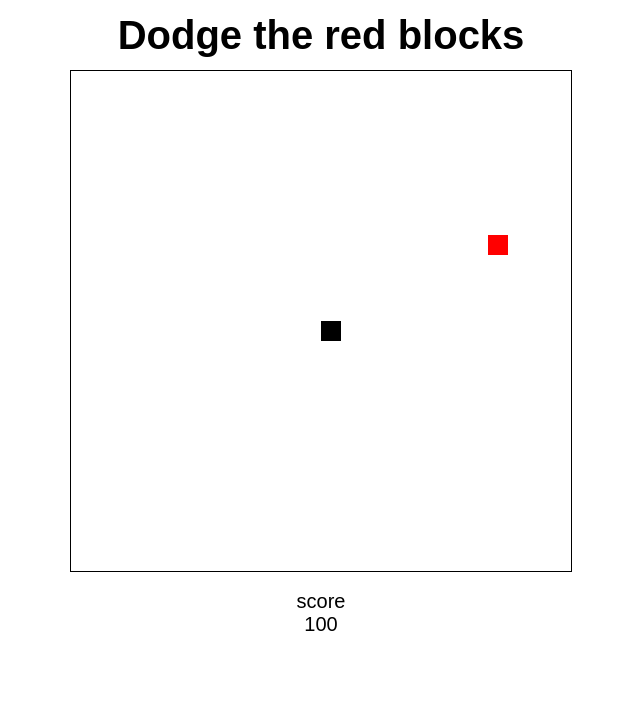
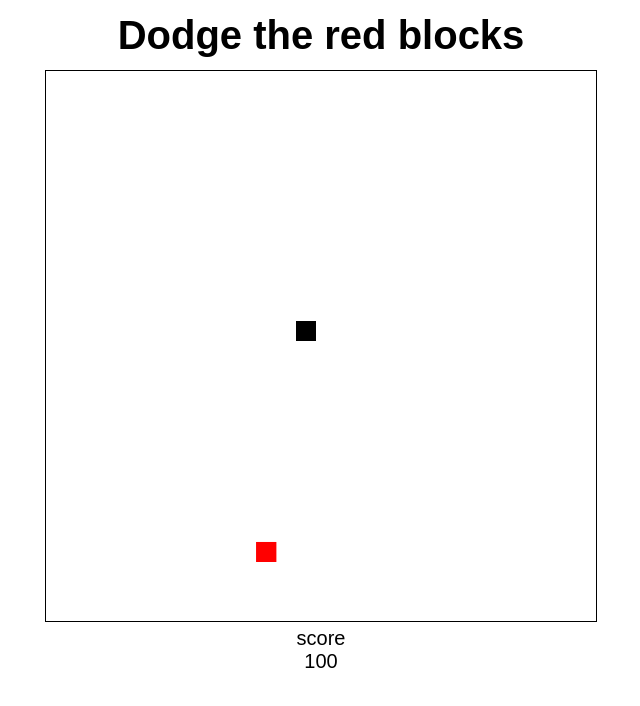
Before and after one commit to pandajakob/jakob-portfolio-webpage, a plain HTML site: page projects/ddb2/index.html in a window 1280 px wide. Shown: the whole page, without its empty margins (319-959 px from the left). Drawn offline with Linux system fonts and the light colour scheme; a web font is replaced by a local one.

Commit message:
ddr2 done

```diff
--- a/projects/ddb2/index.html
+++ b/projects/ddb2/index.html
@@ -12,15 +12,22 @@
             <h1> Dodge the red blocks</h1>
 
             <div id="game-container">
-            <canvas id="gameboard" width="500" height="500">
+                <canvas id="gameboard" width="550" height="550"> </canvas>
+                <p> score </p>
+                <p id="score"> 0 </p>
 
-
-            </canvas>
-
-            <p> score </p>
-            <p id="score"> 0 </p>
+                <div id="gameOver">
+                    <h2> Game Over! </h2>
+                    <p> Score </p>
+                    <p id="gameOverScore"> 0 </p>
+                    <button id="startGameBtn"> Restart </button>
+                </div>
 
             </div>
+            <div style="display:none;">
+                <img id="alien" src="ressources/alien.png" width="20" height="20" />
+              </div>
+
 
     </body>
     <script type="module" src="scripts.js"> </script>
--- a/projects/ddb2/scripts.js
+++ b/projects/ddb2/scripts.js
@@ -1,7 +1,8 @@
 const gameboard = document.getElementById("gameboard");
-const ctx = gameboard.getContext("2d");
+let ctx = gameboard.getContext("2d");
 const scoreText = document.getElementById("score");
-
+const gameOver = document.getElementById("gameOver");
+const startGameBtn = document.getElementById("startGameBtn");
 let width = gameboard.width;
 let height = gameboard.height;
 
@@ -12,33 +13,49 @@ const background = "white";
 const playerColor = "black";
 const enemyColor = 'red';
 const unitSize = 20;
-let speed = 2;
+let speed = 1;
 let running = false;
 let score = 0;
 
 let velX = 0;
 let velY = 0
 
+
+let enemies = []
+
+
+
 window.addEventListener("keydown", changeDirection);
+startGameBtn.addEventListener("click", resetGame);
 
-function gameStart(){
+function gameStart() {
+    gameOver.style.visibility = "hidden";
+    running = true;
+
+    if (running) {
         drawEnemies();
         drawPlayer();
 
-    setInterval(()=> {
-        score += 1*speed;
+        setInterval(() => {
+            if (running) {
+                score += speed**1.01;
+                score = Math.floor(score)
                 scoreText.innerText = `${score}`
-    }, 100)
+            }
+        }, 50)
+        let interval = 5000*speed;
+        setInterval(() => {
+            if (running) {
+                drawEnemies();
+                speed += 0.1/enemies.length;
+                console.log("speed", speed)
+            }
+        }, 7000)
 
-    setInterval(()=> {
-        drawEnemies();
-        speed += 1;
-    }, 10000)
-
+    };
 };
 gameStart();
 function changeDirection(evt) {
-
     switch (evt.keyCode) {
         case 37: //left
             velX = -1;
@@ -57,79 +74,87 @@ function changeDirection(evt) {
             velX = 0;
             break;
     }
-
-
 };
 
 
 function clearBoard() {
-    ctx.fillstyle = background;
+    ctx.fillStyle = background;
     ctx.fillRect(0, 0, width, height)
-
 };
 
 function drawPlayer() {
     ctx.fillStyle = playerColor;
     ctx.fillRect(playerX, playerY, unitSize, unitSize)
 
-    setInterval(()=>{
         ctx.clearRect(playerX, playerY, unitSize, unitSize)
-        if ((playerX > width-unitSize && velX == 1) || playerX <= 0 && velX == -1) {
+        if ((playerX > width - unitSize && velX == 1) || playerX <= 0 && velX == -1) {
             velX = 0;
         }
-        if ((playerY > height-unitSize && velY == 1) || playerY <= 0 && velY == -1) {
+        if ((playerY > height - unitSize && velY == 1) || playerY <= 0 && velY == -1) {
             velY = 0;
         }
-        playerY += velY;
-        playerX += velX;
+        playerY += velY*speed;
+        playerX += velX*speed;
+
         ctx.fillStyle = playerColor;
         ctx.fillRect(playerX, playerY, unitSize, unitSize)
-    },2)
 };
 
 
 
 function drawEnemies() {
-    const randomWidth = Math.floor(Math.random()*(width-2*unitSize)) + 2*unitSize;
-    const randomHeight = Math.floor(Math.random()*(height-2*unitSize)) + 2*unitSize;
+    const randomWidth = Math.floor(Math.random() * (width-2*unitSize)) + unitSize;
+    const randomHeight = Math.floor(Math.random() * (height-2*unitSize)) +  unitSize;
 
-    let enemyX = randomWidth;
-    let enemyY = randomHeight;
+    let randomDirX = Math.random() * 2 - 1;
+    let randomDirY = Math.random() * 2 - 1;
 
-    let randomDirX = Math.floor(Math.random()*3) - 1;
-    let randomDirY =  Math.floor(Math.random()*3) - 1;
+    const newEnemy = { x: randomWidth, y: randomHeight, dirX: randomDirX, dirY: randomDirY}
 
-    if (randomDirX && randomDirY == 0) {
-        randomDirY = -1;
-    }
+
+    setInterval(() => {
         ctx.fillStyle = enemyColor;
-    ctx.fillRect(enemyX, enemyY, unitSize, unitSize)
+    ctx.fillRect(newEnemy.x, newEnemy.y, unitSize, unitSize)
 
-    setInterval(()=> {
-        ctx.clearRect(enemyX, enemyY, unitSize, unitSize);
-        ctx.fillStyle = enemyColor;
+    }, 1);
 
-        if (enemyX > (width-unitSize) || enemyX < (0)) {
-            randomDirX = randomDirX === 1 ? -1 : 1;
+    setTimeout( () => {
+        enemies.push(newEnemy)
+    }, 600)
+};
+
+setInterval(() => {
+    clearBoard();
+    drawPlayer();
+    enemies.forEach(enemy => {
+        if (enemy.x > (width - unitSize) || enemy.x < (0)) {
+            enemy.dirX = -enemy.dirX;
         }
 
-        if (enemyY > (height-unitSize) || enemyY < (0)) {
-            randomDirY = randomDirY === 1 ? -1 : 1;
+        if (enemy.y > (height - unitSize) || enemy.y < (0)) {
+            enemy.dirY = -enemy.dirY;
         }
 
-        enemyX += randomDirX*(Math.floor(speed/4)+1);
-        enemyY += randomDirY*(Math.floor(speed/4)+1);
+        enemy.x += enemy.dirX*speed;
+        enemy.y += enemy.dirY*speed;
 
+        ctx.fillStyle = enemyColor;
+        ctx.fillRect(enemy.x, enemy.y, unitSize, unitSize)
 
-        ctx.fillRect(enemyX, enemyY, unitSize, unitSize);
+        if ((enemy.x < playerX + unitSize && enemy.x > playerX - unitSize) && (enemy.y < playerY + unitSize && enemy.y > playerY - unitSize) && running) {
+            running = false;
+            displayGameOver();
+        };
+    })
+}, 7)
 
-    }, 5)
+function displayGameOver() {
+    gameOver.style.visibility = "visible";
+    let scoreElement = document.getElementById("gameOverScore");
+    scoreElement.innerText = score;
+};
+
+function resetGame() {
+    location.reload();
 
 };
-
-
-function checkGameOver() { };
-
-function displayGameOver() { };
-
-function resetGame() { };
--- a/projects/ddb2/styles.css
+++ b/projects/ddb2/styles.css
@@ -10,6 +10,25 @@ html {
 }
 
 #gameboard{
-    margin: 1%;
+    margin-top: 1%;
     border: 1px solid black;
 }
+
+#gameOver {
+    font-size: 25px;
+    position: relative;
+    z-index: 2;
+    top: -400px;
+    text-align: center;
+    color: red;
+    visibility: hidden;
+}
+#gameOver button {
+    padding: 10px;
+    border: 5px dotted red;
+    cursor: pointer;
+    font-family: "Tiny5", sans-serif;
+    font-size: 1rem;
+    margin: 1%;
+    background-color: white ;
+}
```
Lines whose indentation alone changed are shown as unchanged.
